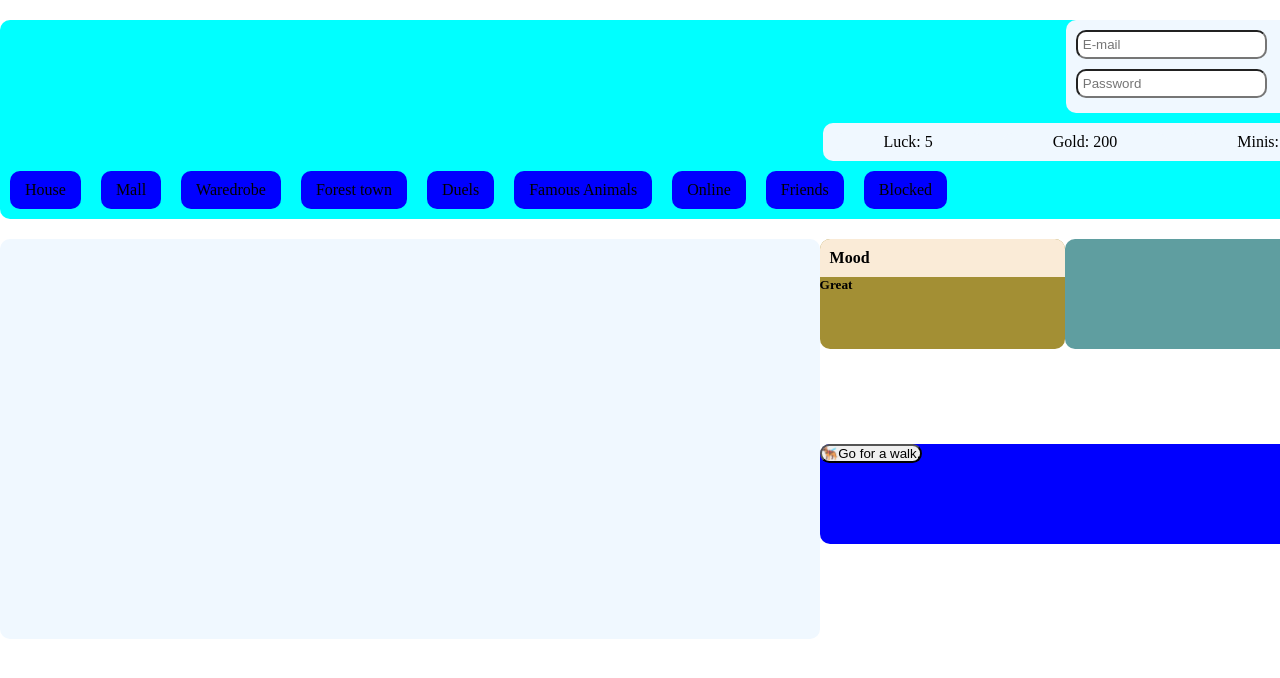
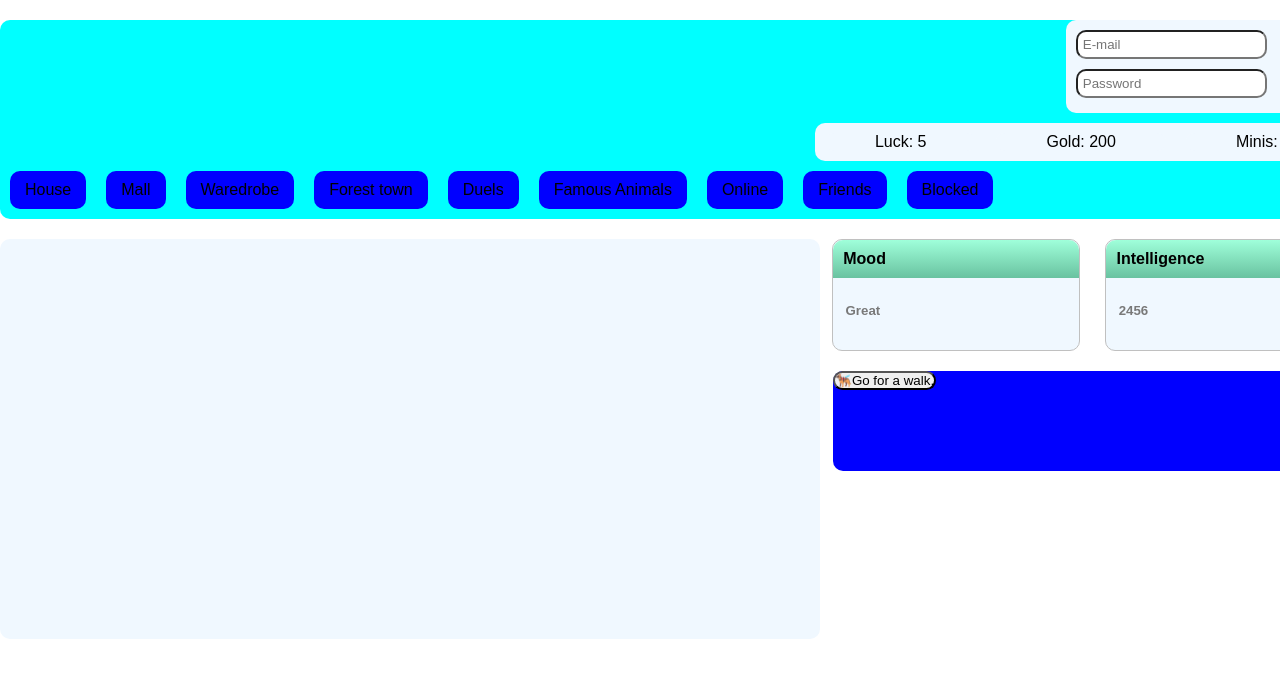
Before and after one commit to nikiTomov01/jivotnoClone, a plain HTML site: page dist/index.html in a window 1280 px wide. Shown: the top 678 px of the page. Drawn offline with Linux system fonts and the light colour scheme.

Commit message:
updated the design for small tabs alittle

```diff
--- a/dist/index.html
+++ b/dist/index.html
@@ -52,7 +52,14 @@
                         <h5>Great</h5>
                     </div>
                 </div>
-                <div id="int-tab" class="small-tab"></div>
+                <div id="int-tab" class="small-tab">
+                    <div class="tab-title">
+                        <h4>Intelligence</h4>
+                    </div>
+                    <div class="tab-text">
+                        <h5>2456</h5>
+                    </div>
+                </div>
                 <div id="stats-tab">
                     <div id="walk-stat" class="stat-item">
                         <div class="stat-meter">
--- a/style/style.css
+++ b/style/style.css
@@ -2,6 +2,7 @@
     margin: 0;
     padding: 0;
     border-radius: 10px;
+    font-family: Arial, Helvetica, sans-serif;
 }
 
 /* default classes for alot of elements */
@@ -100,25 +101,27 @@
     display: flex;
     flex-direction: row;
     flex-wrap: wrap;
+    justify-content: space-around;
+    align-content: flex-start;
 }
 
 .small-tab {
     width: 45%;
     height: 110px;
+    background-color: aliceblue;
+    border: 1px solid #c0c0c0;
 }
 
 .big-tab {
     width: 95%;
     height: 100px;
-}
-
-#mood-tab {
-    background-color: rgb(163, 143, 52);
+    background-color: aliceblue;
+    border: 1px solid #c0c0c0;
 }
 
 .tab-title {
     width: 100%;
-    background-color: antiquewhite;
+    background-image: linear-gradient(to bottom, rgb(159, 255, 218) , rgb(105, 194, 160));
     border-radius: 10px 10px 0 0;
 }
 
@@ -126,13 +129,18 @@
     padding: 10px;
 }
 
+.tab-text {
+    background-color: aliceblue;
+}
 
-#int-tab {
-    background-color: cadetblue;
+.tab-text h5 {
+    margin: 10% 0 0 5%;
+    color: #797979;
 }
 
 #stats-tab {
     width: 95%;
     height: 100px;
     background-color: blue;
+    margin-top: 20px;
 }
```
